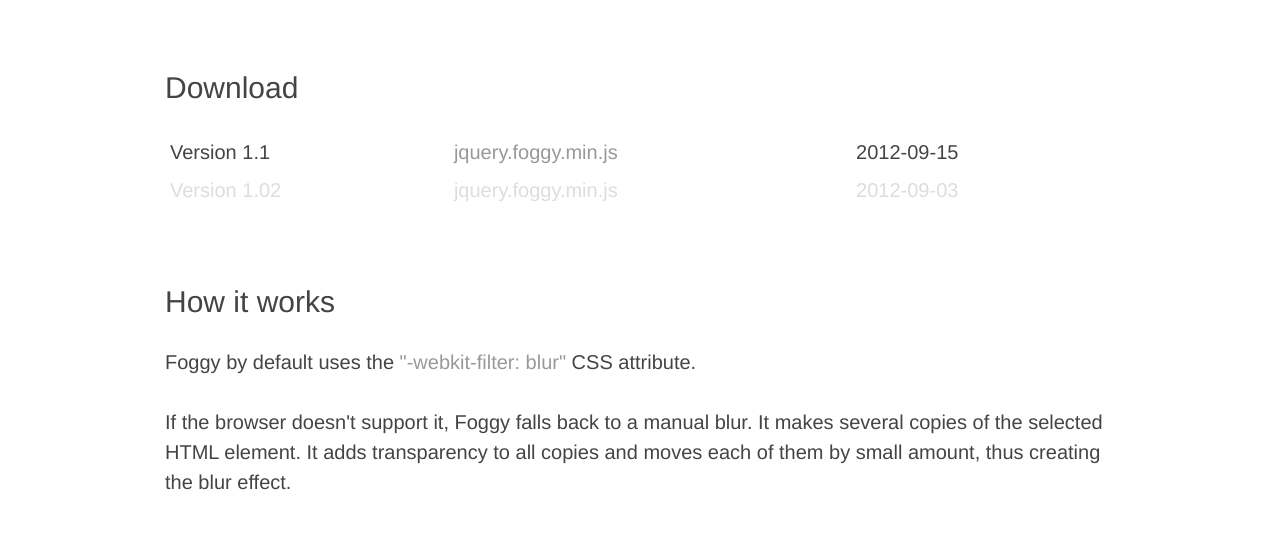
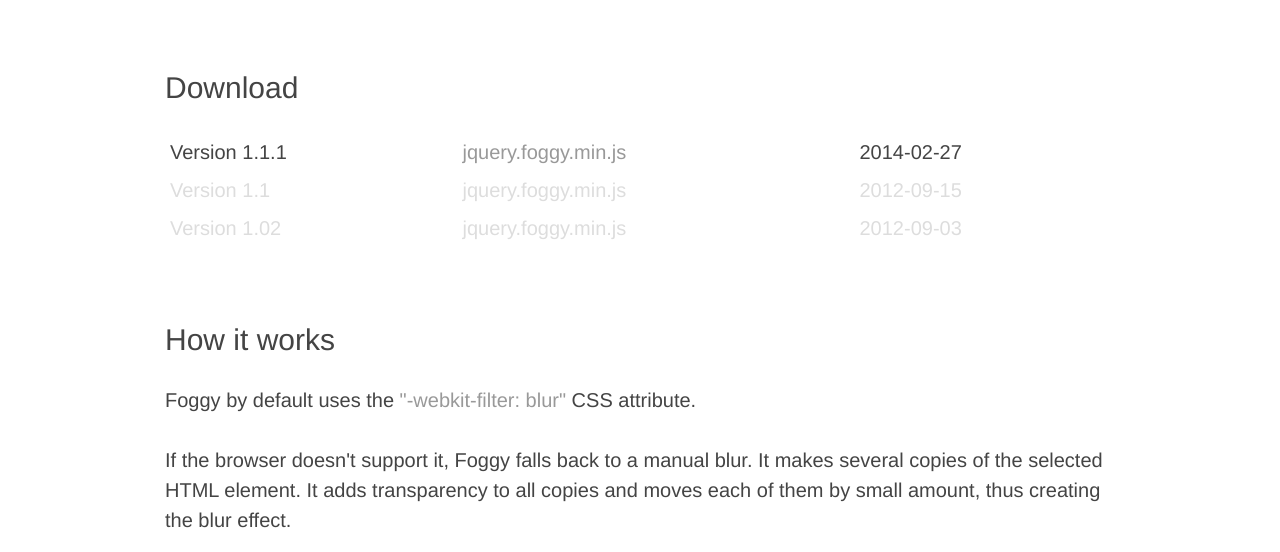
Before and after one commit to nbartlomiej/foggy, a website: page index.html in a window 1280 px wide. Shown: the part 1200-1752 px from the top of the page. Drawn offline with Linux system fonts and the light colour scheme; a web font is replaced by a local one.

Commit message:
Add download link to the new version

```diff
--- a/index.html
+++ b/index.html
@@ -158,6 +158,15 @@
         <h3>Download</h3>
         <table class='versions'>
           <tr>
+            <td>Version 1.1.1</td>
+            <td>
+              <a href='https://raw.github.com/nbartlomiej/foggy/foggy-1.1.1/jquery.foggy.min.js' target='_blank'>
+                jquery.foggy.min.js
+              </a>
+            </td>
+            <td>2014-02-27</td>
+          </tr>
+          <tr class='old-version'>
             <td>Version 1.1</td>
             <td>
               <a href='https://raw.github.com/nbartlomiej/foggy/foggy-1.1/jquery.foggy.min.js' target='_blank'>
```
